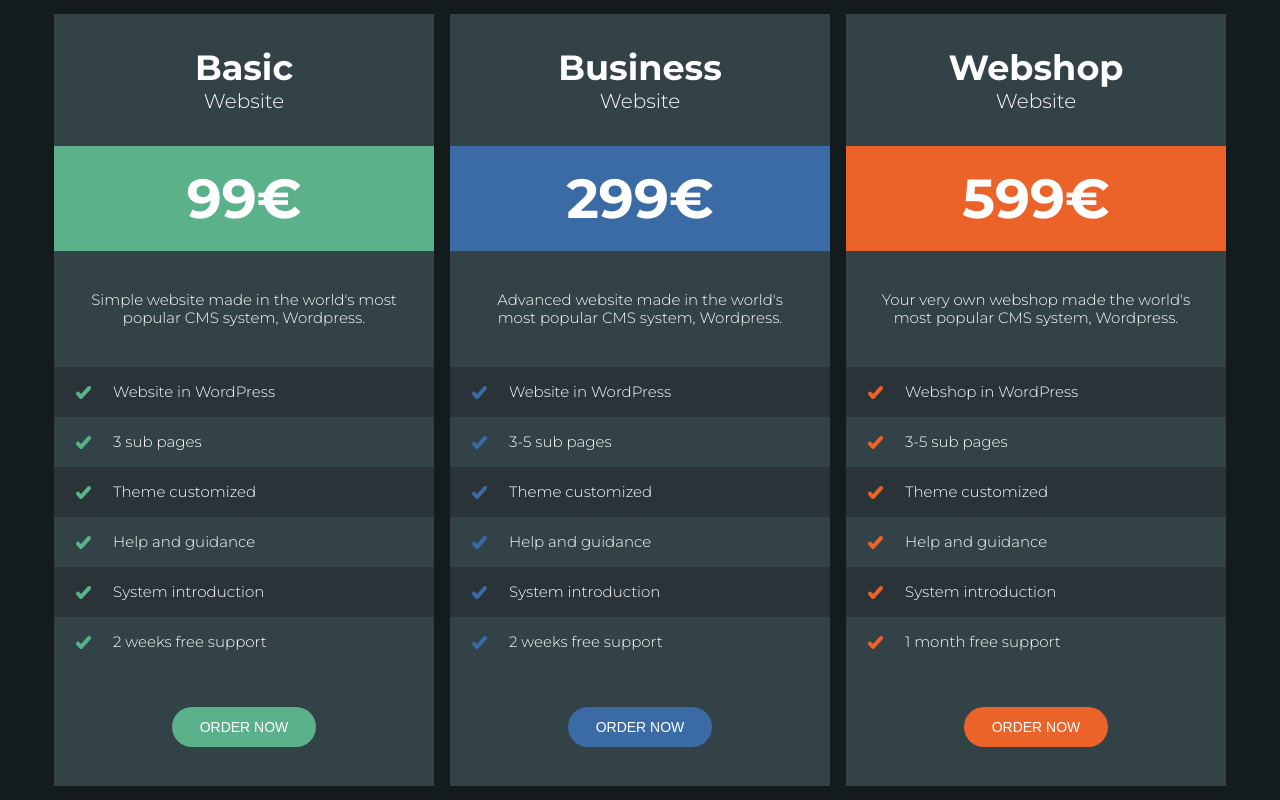
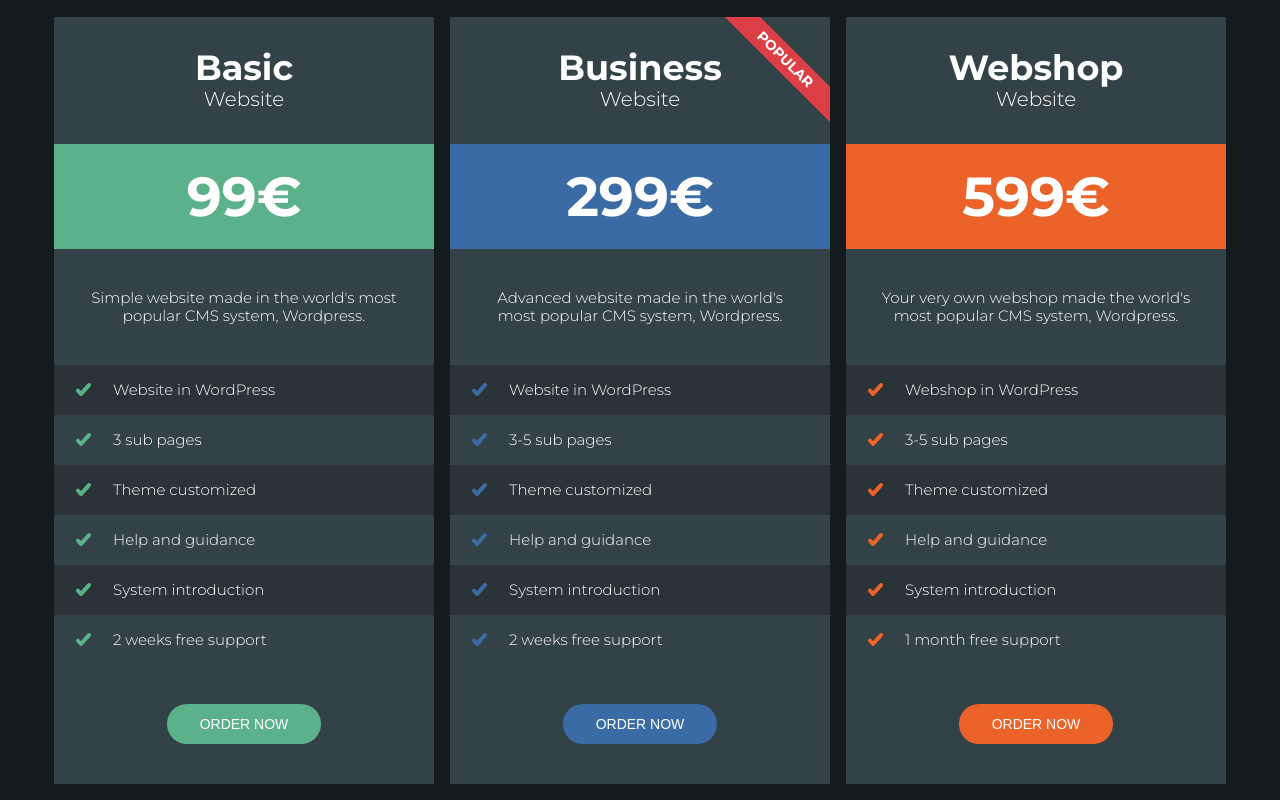
Before and after one commit to Sergi0let/Price-cards-layout, a plain HTML site: page index.html in a window 1280 px wide. Drawn offline with Linux system fonts and the light colour scheme.

Commit message:
about three card

```diff
--- a/index.html
+++ b/index.html
@@ -34,8 +34,10 @@
           </div>
         </div>
         <div class="column-content__item">
+          <div class="column-content__popular">popular</div>
           <h3 class="column-content__titel">Business</h3>
           <p class="column-content__subtitle">Website</p>
+
           <div class="column-content__price column-content__price_second">
             299€
           </div>
--- a/styles/index.scss
+++ b/styles/index.scss
@@ -3,7 +3,6 @@
 
 body {
   display: flex;
-
   background-color: #141b1c;
   height: 100vh;
 }
@@ -14,28 +13,29 @@ body {
   font-weight: 300;
   color: #fff;
   // .content__column
-
-  &__column {
-  }
 }
 .column-content {
   display: flex;
   // .column-content__item
 
   &__item {
+    //  text-transform: uppercase;
+    overflow: hidden;
     width: 380px;
     text-align: center;
     background-color: #334247;
     margin: 8px;
+    position: relative;
   }
 
   // .column-content__titel
 
   &__titel {
     font-size: 35px;
-    line-height: 42px;
+    line-height: 39px;
     font-weight: 700;
-    padding-top: 33px;
+    padding-top: 31px;
+    text-transform: capitalize;
   }
 
   // .column-content__subtitle
@@ -112,7 +112,7 @@ body {
     font-weight: 400;
     text-align: center;
     background-color: $color-first-column;
-    padding: 0 28px;
+    padding: 0 33px;
     border-radius: 20px;
     transition: opacity 0.3s ease 0s;
 
@@ -128,4 +128,17 @@ body {
       background-color: $color-third-column;
     }
   }
+  &__popular {
+    text-transform: uppercase;
+    position: absolute;
+    right: -30px;
+    top: 30px;
+    font-weight: 700;
+    font-size: 14px;
+    line-height: 25px;
+    background-color: #dc3f45;
+    transform: rotate(45deg);
+    width: 150px;
+    overflow: hidden;
+  }
 }
```
Also changed, not shown: style.css, 2 other files.
